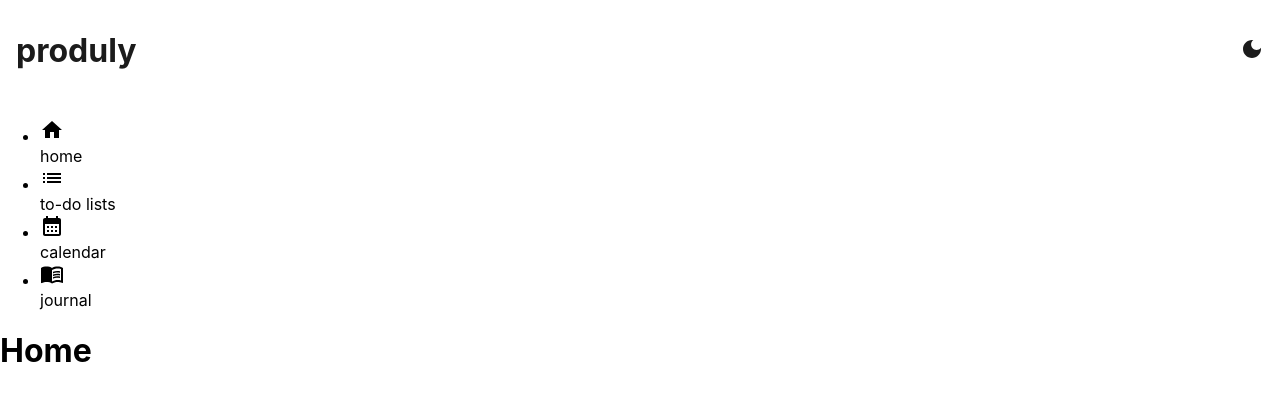
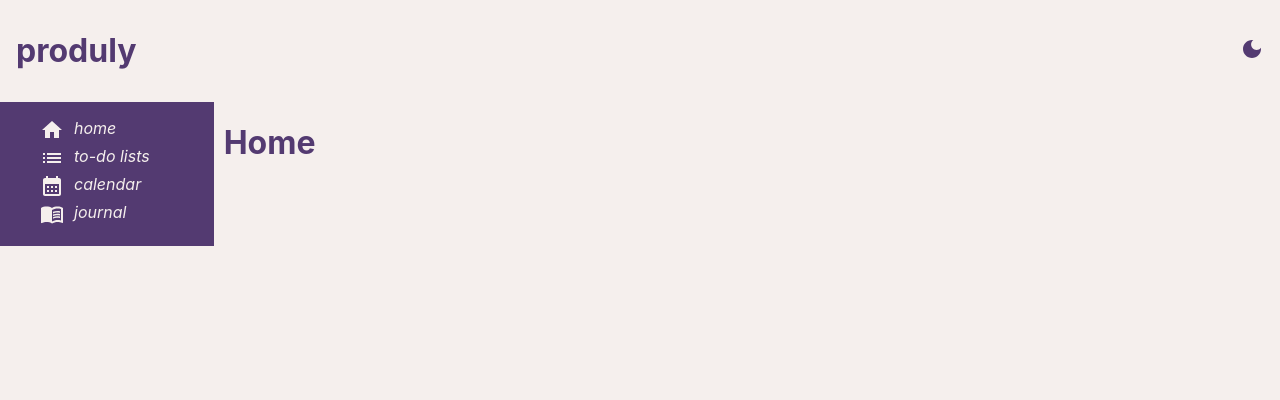
Before and after one commit to aleabalda/produly, a React (Vite) app in the folder produly-app/: page / in a window 1280 px wide. Shown: the top 400 px of the page. Built offline with nearby package versions, Linux system fonts and the light colour scheme.

Commit message:
added linter workflow

```diff
--- a/produly-app/src/App.css
+++ b/produly-app/src/App.css
@@ -4,11 +4,11 @@
 }
 
 #light {
-  background-color: #ffffff;
+  background-color: #F5EFED;
 }
 
 #dark {
-  background-color: #1B1B1B;
+  background-color: #533A71;
 }
 
 #light, #dark {
@@ -26,12 +26,16 @@ body {
   padding: 10px 16px;
 }
 
+.header .title {
+  flex-grow: 1;
+}
+
 #light .title {
-  color: #1B1B1B;
+  color: #533A71;
 }
 
 #dark .title {
-  color: #ffffff;
+  color: #F5EFED;
 }
 
 .modeButton {
@@ -44,9 +48,62 @@ body {
 }
 
 #light .modeButton {
-  color: #1B1B1B;
+  color: #533A71;
 }
 
 #dark .modeButton {
-  color: #ffffff;
+  color: #F5EFED;
 }
+
+.row {
+  cursor: pointer;
+  display: flex;
+}
+
+.icon {
+  padding-right: 10px;
+}
+
+#light .icon {
+  color: #F5EFED;
+}
+
+#dark .icon {
+  color: #533A71;
+}
+
+.row-name {
+  font-style: italic;
+}
+
+#light .row-name {
+  color: #F5EFED;
+}
+
+#dark .row-name {
+  color: #533A71;
+}
+
+.main {
+  display: flex;
+}
+
+#light .page-title {
+  color: #533A71;
+}
+
+#dark .page-title {
+  color: #F5EFED;
+}
+
+.sidebar {
+  padding-right: 4rem;
+}
+
+#light .sidebar {
+  background-color: #533A71;
+}
+
+.page-content {
+  padding-left: 10px;
+}
--- a/produly-app/src/components/Layout.jsx
+++ b/produly-app/src/components/Layout.jsx
@@ -28,8 +28,10 @@ function Layout({ children }) {
             {theme === "light" ? <DarkModeIcon /> : <LightModeIcon />}
           </button>
         </div>
-        <Sidebar isOpen={isSidebarOpen} setIsOpen={setIsSidebarOpen} />
-        <main>{children}</main>
+        <div className="main">
+          <Sidebar isOpen={isSidebarOpen} setIsOpen={setIsSidebarOpen} />
+          <main className="page-content">{children}</main>
+        </div>
       </div>
     </ThemeContext.Provider>
   );
--- a/produly-app/src/components/Sidebar.jsx
+++ b/produly-app/src/components/Sidebar.jsx
@@ -18,17 +18,17 @@ const Sidebar = ({ isOpen, setIsOpen }) => {
 
   return (
     <>
-      <div>
+      <div className="sidebar">
         <ul>
           {SidebarData.map((val, key) => (
             <li
-              name="row"
+              className="row"
               id={location.pathname === val.path ? "active" : ""}
               key={key}
               onClick={() => handleNavigate(val.path)}
             >
-              <div id="icon">{val.icon}</div>
-              <div id="title">{val.name}</div>
+              <div className="icon">{val.icon}</div>
+              <div className="row-name">{val.name}</div>
             </li>
           ))}
         </ul>
--- a/produly-app/src/pages/Calendar.jsx
+++ b/produly-app/src/pages/Calendar.jsx
@@ -1,7 +1,7 @@
 function Calendar() {
   return (
     <>
-      <h1>Calendar</h1>
+      <h1 className="page-title">Calendar</h1>
     </>
   );
 }
--- a/produly-app/src/pages/Home.jsx
+++ b/produly-app/src/pages/Home.jsx
@@ -1,7 +1,7 @@
 function Home() {
   return (
     <>
-      <h1>Home</h1>
+      <h1 className="page-title">Home</h1>
     </>
   );
 }
--- a/produly-app/src/pages/Journal.jsx
+++ b/produly-app/src/pages/Journal.jsx
@@ -1,7 +1,7 @@
 function Journal() {
   return (
     <>
-      <h1>Journal</h1>
+      <h1 className="page-title">Journal</h1>
     </>
   );
 }
--- a/produly-app/src/pages/ToDo.jsx
+++ b/produly-app/src/pages/ToDo.jsx
@@ -1,7 +1,7 @@
 function ToDo() {
   return (
     <>
-      <h1>To-do List</h1>
+      <h1 className="page-title">To-do List</h1>
     </>
   );
 }
```
